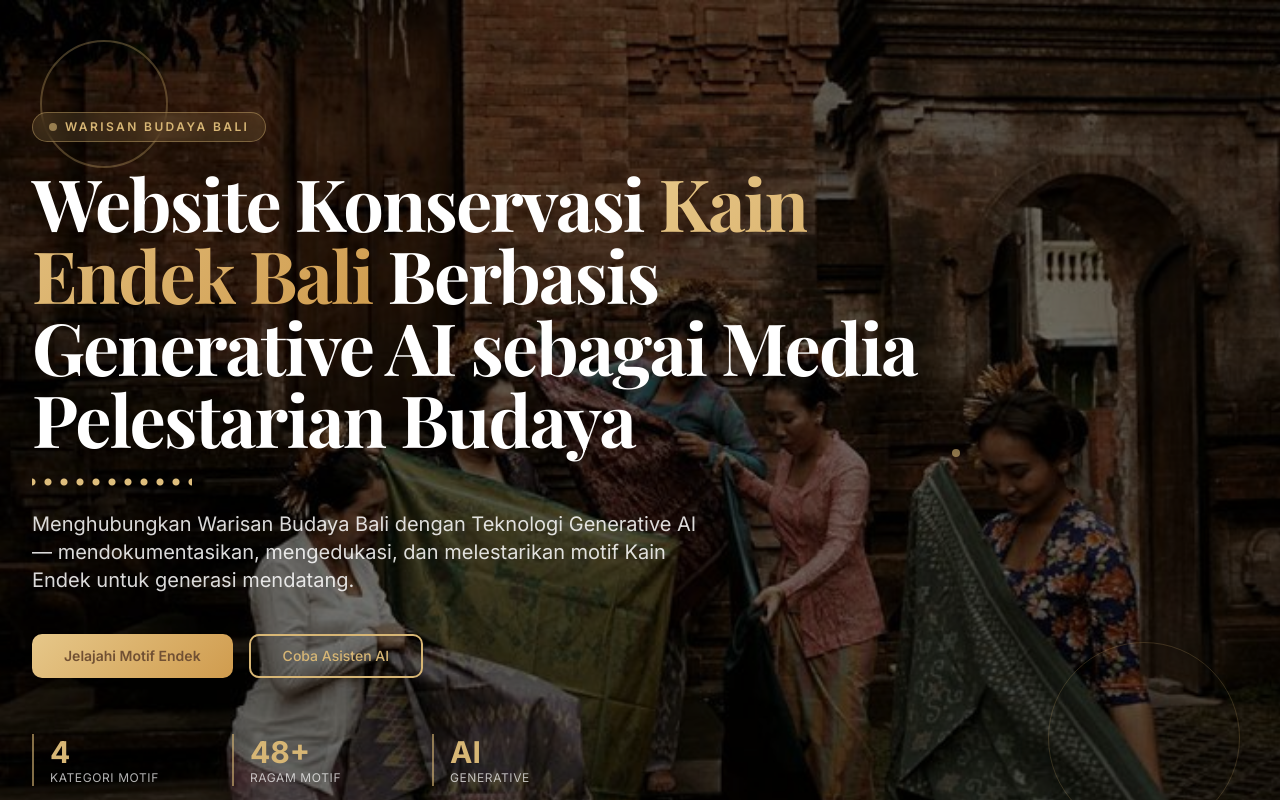
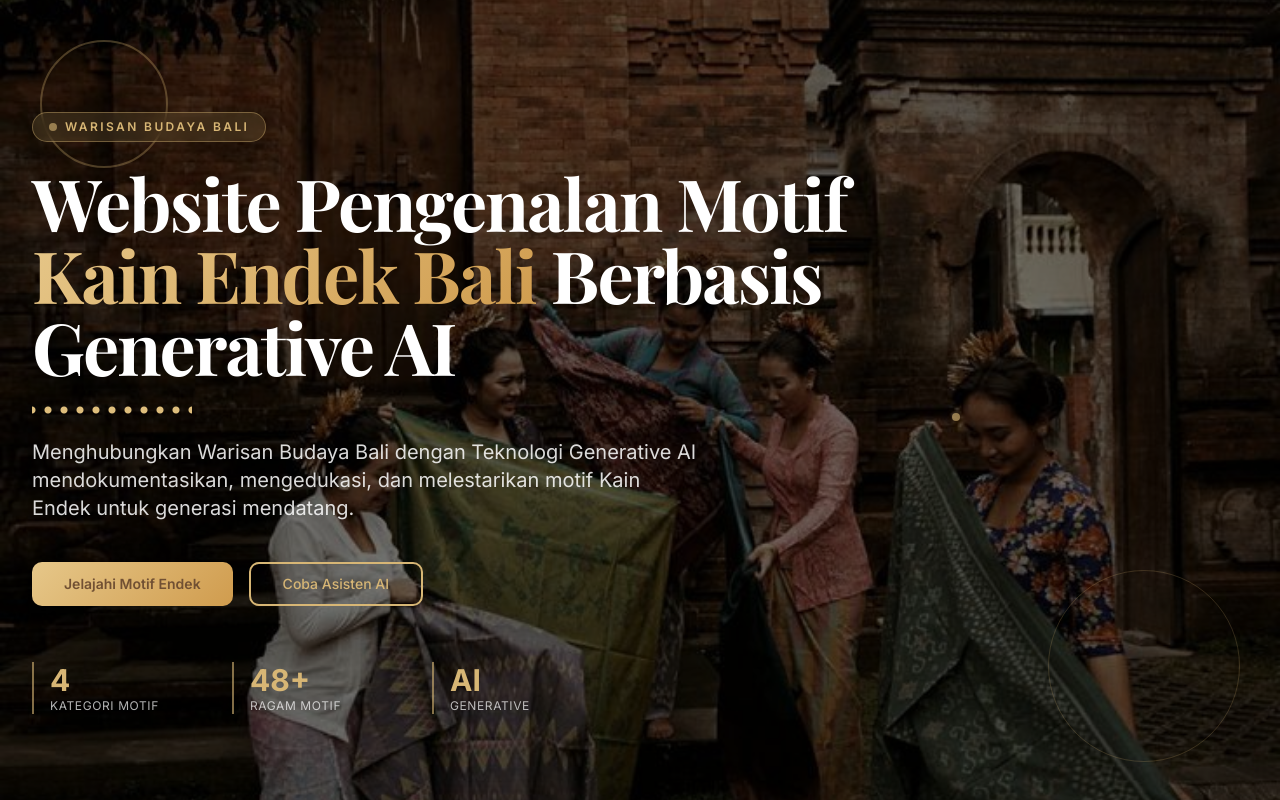
Before and after one commit to Sylbila/endek, a React (Vite) app: page / in a window 1280 px wide. Shown: the top 800 px of the page. Built offline with nearby package versions, Linux system fonts and the light colour scheme; the HTML template or start-up script is replaced by a standard one.

Commit message:
Update Hero.jsx

```diff
--- a/src/components/endek/Hero.jsx
+++ b/src/components/endek/Hero.jsx
@@ -38,13 +38,13 @@ export const Hero = () => {
           {/* TITLE */}
           <h1 className="text-4xl sm:text-5xl md:text-6xl lg:text-7xl font-bold text-white leading-[1.05] mb-6">
 
-            Website Konservasi{" "}
+            Website Pengenalan Motif{" "}
 
             <span className="text-gradient-gold">
               Kain Endek Bali
             </span>
 
-            {" "}Berbasis Generative AI sebagai Media Pelestarian Budaya
+            {" "}Berbasis Generative AI
           </h1>
 
           {/* DIVIDER */}
@@ -53,7 +53,7 @@ export const Hero = () => {
           {/* DESCRIPTION */}
           <p className="text-lg md:text-xl text-white/85 max-w-2xl leading-relaxed mb-10">
 
-            Menghubungkan Warisan Budaya Bali dengan Teknologi Generative AI —
+            Menghubungkan Warisan Budaya Bali dengan Teknologi Generative AI
             mendokumentasikan, mengedukasi, dan melestarikan motif Kain Endek
             untuk generasi mendatang.
           </p>
```
